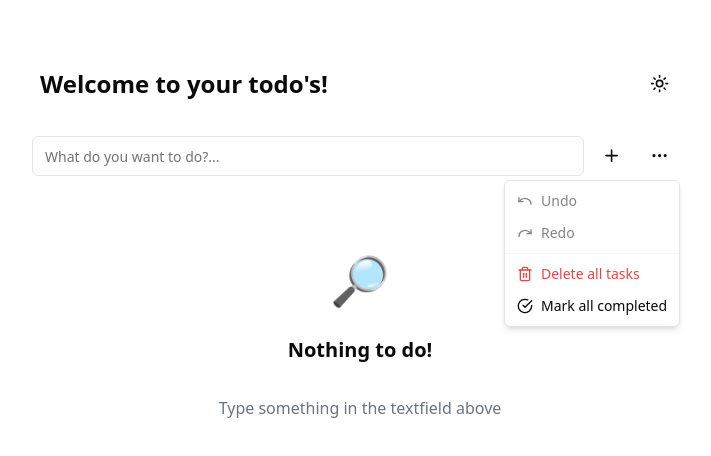
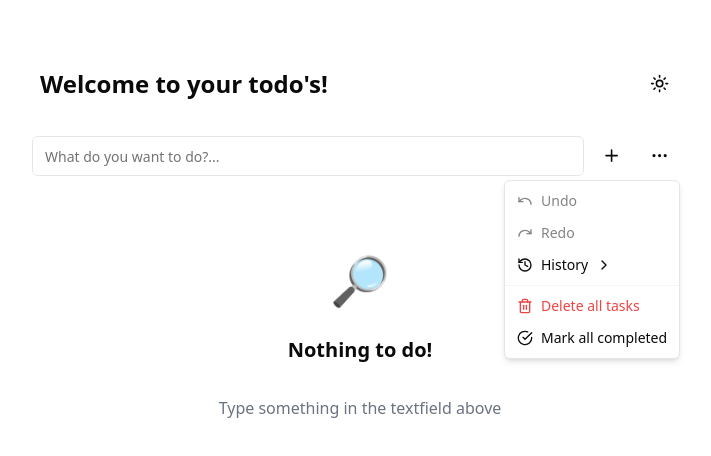
Before and after one commit to mymakerofficial/react-todo-app, a React (Vite) app: page / in a window 1280 px wide. Both pictures are taken after a click on the button 940 px from the left and 156 px from the top of the page. Shown: the top 456 px of the page, without its empty margins (280-991 px from the left). Built offline with nearby package versions, Linux system fonts and the light colour scheme.

Commit message:
add option to jump to any snapshot

```diff
--- a/package.json
+++ b/package.json
@@ -20,6 +20,7 @@
     "class-variance-authority": "^0.7.0",
     "clsx": "^2.1.0",
     "lucide-react": "^0.303.0",
+    "moment": "^2.30.1",
     "next-themes": "^0.2.1",
     "react": "^18.2.0",
     "react-dom": "^18.2.0",
--- a/src/App.tsx
+++ b/src/App.tsx
@@ -135,9 +135,11 @@ export default function App() {
             <HeaderControls
               canUndo={list.canUndo()}
               canRedo={list.canRedo()}
+              history={list.history}
               onAddItem={handleAddItem}
               onUndo={handleUndo}
               onRedo={handleRedo}
+              onRestoreSnapshot={list.restoreSnapshot}
               onDeleteAll={handleRemoveAll}
               onCompleteAll={handleCompleteAll}
             />
--- a/src/components/header-controls.tsx
+++ b/src/components/header-controls.tsx
@@ -4,11 +4,12 @@ import {zodResolver} from "@hookform/resolvers/zod";
 import {Form, FormControl, FormField, FormItem, FormMessage} from "@/components/ui/form.tsx";
 import {Input} from "@/components/ui/input.tsx";
 import {Button} from "@/components/ui/button.tsx";
-import {CheckCircle, Plus, Redo, Trash2, Undo} from "lucide-react";
+import {CheckCircle, Plus, Redo, Trash2, Undo, History} from "lucide-react";
 import {Menu, MenuItems} from "@/components/menu.tsx";
-import {ListState} from "@/lib/use-list.ts";
+import {ListHistoryDecorator, ListState} from "@/lib/use-list.ts";
 import {TodoItem} from "@/lib/item.ts";
-import {ifNot} from "@/lib/take.ts";
+import {ifNot, toReversed} from "@/lib/take.ts";
+import moment from "moment";
 
 const formSchema = z.object({
   label: z.string({
@@ -21,14 +22,16 @@ const formSchema = z.object({
 interface HeaderControlsProps {
   canUndo: boolean
   canRedo: boolean
+  history: ListHistoryDecorator<TodoItem>['history']
   onAddItem: (partialItem: Partial<TodoItem>) => void
   onUndo: () => void
   onRedo: () => void
+  onRestoreSnapshot: ListHistoryDecorator<TodoItem>['restoreSnapshot']
   onDeleteAll: ListState<TodoItem>['clear']
   onCompleteAll: () => void
 }
 
-export function HeaderControls({canUndo, canRedo, onAddItem, onUndo, onRedo, onDeleteAll, onCompleteAll}: HeaderControlsProps) {
+export function HeaderControls({canUndo, canRedo, history, onAddItem, onUndo, onRedo, onRestoreSnapshot, onDeleteAll, onCompleteAll}: HeaderControlsProps) {
   const form = useForm<z.infer<typeof formSchema>>({
     resolver: zodResolver(formSchema),
     defaultValues: {
@@ -57,12 +60,18 @@ export function HeaderControls({canUndo, canRedo, onAddItem, onUndo, onRedo, onD
     onCompleteAll()
   }
 
+  const historyMenuItems: MenuItems = [toReversed(history).map((snapshot) => {
+    const label = `${moment(snapshot.createdAt).fromNow()} - ${snapshot.message}`
+    return { label, key: snapshot.id, onClick: () => onRestoreSnapshot(snapshot.id) }
+  })]
+
   const menuItems: MenuItems = [[
-    { label: 'Undo',  icon: Undo,  onClick: handleUndo, disabled: ifNot(canUndo)},
-    { label: 'Redo',  icon: Redo,  onClick: handleRedo, disabled: ifNot(canRedo)},
+    { label: 'Undo',  icon: Undo,  onClick: handleUndo, disabled: ifNot(canUndo) },
+    { label: 'Redo',  icon: Redo,  onClick: handleRedo, disabled: ifNot(canRedo) },
+    { label: 'History', icon: History, subMenu: historyMenuItems },
   ], [
-    { label: 'Delete all tasks',  icon: Trash2,  onClick: handleDeleteAll,  className: 'text-red-500'},
-    { label: 'Mark all completed',  icon: CheckCircle, onClick: handleCompleteAll},
+    { label: 'Delete all tasks',  icon: Trash2,  onClick: handleDeleteAll, className: 'text-red-500' },
+    { label: 'Mark all completed',  icon: CheckCircle, onClick: handleCompleteAll },
   ]]
 
   return (
--- a/src/components/menu.tsx
+++ b/src/components/menu.tsx
@@ -1,31 +1,79 @@
 import {LucideIcon, MoreHorizontal} from "lucide-react";
 import {
   DropdownMenu,
-  DropdownMenuContent, DropdownMenuItem,
-  DropdownMenuSeparator,
+  DropdownMenuContent, DropdownMenuGroup, DropdownMenuItem, DropdownMenuPortal,
+  DropdownMenuSeparator, DropdownMenuSub, DropdownMenuSubContent, DropdownMenuSubTrigger,
   DropdownMenuTrigger
 } from "@/components/ui/dropdown-menu.tsx";
 import {Button} from "@/components/ui/button.tsx";
 import {forEachAs, isNotLast, takeIf} from "@/lib/take.ts";
 import {cn} from "@/lib/utils.ts";
+import {ReactNode} from "react";
 
 export interface MenuItem {
+  key?: string
   label: string
-  icon: LucideIcon
-  onClick: () => void
+  icon?: LucideIcon
+  onClick?: () => void
   className?: string
   disabled?: boolean
+  subMenu?: MenuItems
 }
 
 export type MenuItems = Array<Array<MenuItem>>
 
-function menuItem(menuItem: MenuItem) {
-  const {label, icon: Icon, onClick, className, disabled} = menuItem
+function getIcon(icon: LucideIcon | undefined): ReactNode {
+  if (!icon) {
+    return <></>
+  }
+
+  const Icon = icon
+
+  return <Icon className='size-[1rem]'/>
+}
+
+function menuContent(itemGroups: MenuItems) {
+  return itemGroups.flatMap((items, index) => (
+    <>
+      <DropdownMenuGroup>
+        {...forEachAs(items, menuItem)}
+      </DropdownMenuGroup>
+      {takeIf(isNotLast(index, itemGroups),
+        <DropdownMenuSeparator key={index} />
+      )}
+    </>
+  ))
+}
+
+function subMenu(menuItem: MenuItem) {
+  if (!menuItem.subMenu) {
+    return null
+  }
 
   return (
-    <DropdownMenuItem onClick={onClick} className={cn('space-x-2', className)} disabled={disabled} key={label} >
-      <Icon className='size-[1rem]'/>
-      <span>{label}</span>
+    <DropdownMenuSub>
+      <DropdownMenuSubTrigger className={cn('space-x-2', menuItem.className)} disabled={menuItem.disabled} key={menuItem.key || menuItem.label}>
+        { getIcon(menuItem.icon) }
+        <span>{ menuItem.label }</span>
+      </DropdownMenuSubTrigger>
+      <DropdownMenuPortal>
+        <DropdownMenuSubContent>
+          { menuContent(menuItem.subMenu) }
+        </DropdownMenuSubContent>
+      </DropdownMenuPortal>
+    </DropdownMenuSub>
+  )
+}
+
+function menuItem(menuItem: MenuItem) {
+  if (menuItem.subMenu) {
+    return subMenu(menuItem)
+  }
+
+  return (
+    <DropdownMenuItem onClick={menuItem.onClick} className={cn('space-x-2', menuItem.className)} disabled={menuItem.disabled} key={menuItem.key || menuItem.label} >
+      { getIcon(menuItem.icon) }
+      <span>{menuItem.label}</span>
     </DropdownMenuItem>
   )
 }
@@ -33,12 +81,7 @@ function menuItem(menuItem: MenuItem) {
 export function Menu({icon, items: itemGroups}: {icon?: LucideIcon, items: MenuItems}) {
   const Icon = icon ?? MoreHorizontal
 
-  const menuElements = itemGroups.flatMap((items, index) => [
-    ...forEachAs(items, menuItem),
-    takeIf(isNotLast(index, itemGroups),
-      <DropdownMenuSeparator key={index} />
-    ),
-  ])
+  const menuElements = menuContent(itemGroups)
 
   return (
     <DropdownMenu>
--- a/src/lib/take.ts
+++ b/src/lib/take.ts
@@ -53,3 +53,7 @@ export function TODO(): never {
 export function truncate(text: string | undefined, length: number = 12): string {
   return (text || '').length > length ? `${text?.substring(0, length)}...` : (text || '');
 }
+
+export function toReversed<T>(list: Array<T>): Array<T> {
+  return [...list].reverse();
+}
--- a/src/lib/use-list.ts
+++ b/src/lib/use-list.ts
@@ -1,5 +1,6 @@
 import {useState} from "react";
 import {StorageFacade} from "@/lib/use-storage.ts";
+import {v4 as uuid} from "uuid";
 
 export type HasId = {id: string}
 
@@ -134,9 +135,10 @@ export function useListState<T extends HasId>(initial: Array<T> = [], storage?:
 export interface ListSnapshot<T extends HasId> extends HasId {
   value: Array<T>
   message: string
+  createdAt: string
 }
 
-interface ListHistoryDecorator<T extends HasId> extends ListState<T> {
+export interface ListHistoryDecorator<T extends HasId> extends ListState<T> {
   history: ListState<ListSnapshot<T>>['value']
   historyIndex: number
   createSnapshot: (message: string) => ListSnapshot<T>['id']
@@ -177,9 +179,10 @@ export function useListHistoryDecorator<T extends HasId>(wrappee: ListState<T>,
     history.removeMany(getIdsAfterIndex(historyIndex))
 
     const snapshot = {
-      id: new Date().toISOString(),
+      id: uuid(),
       value: wrappee.getRawValue(),
       message,
+      createdAt: new Date().toISOString(),
     }
 
     history.add(snapshot)
```
Also changed, not shown: 1 other file (tests, documents, lock files or other folders).
